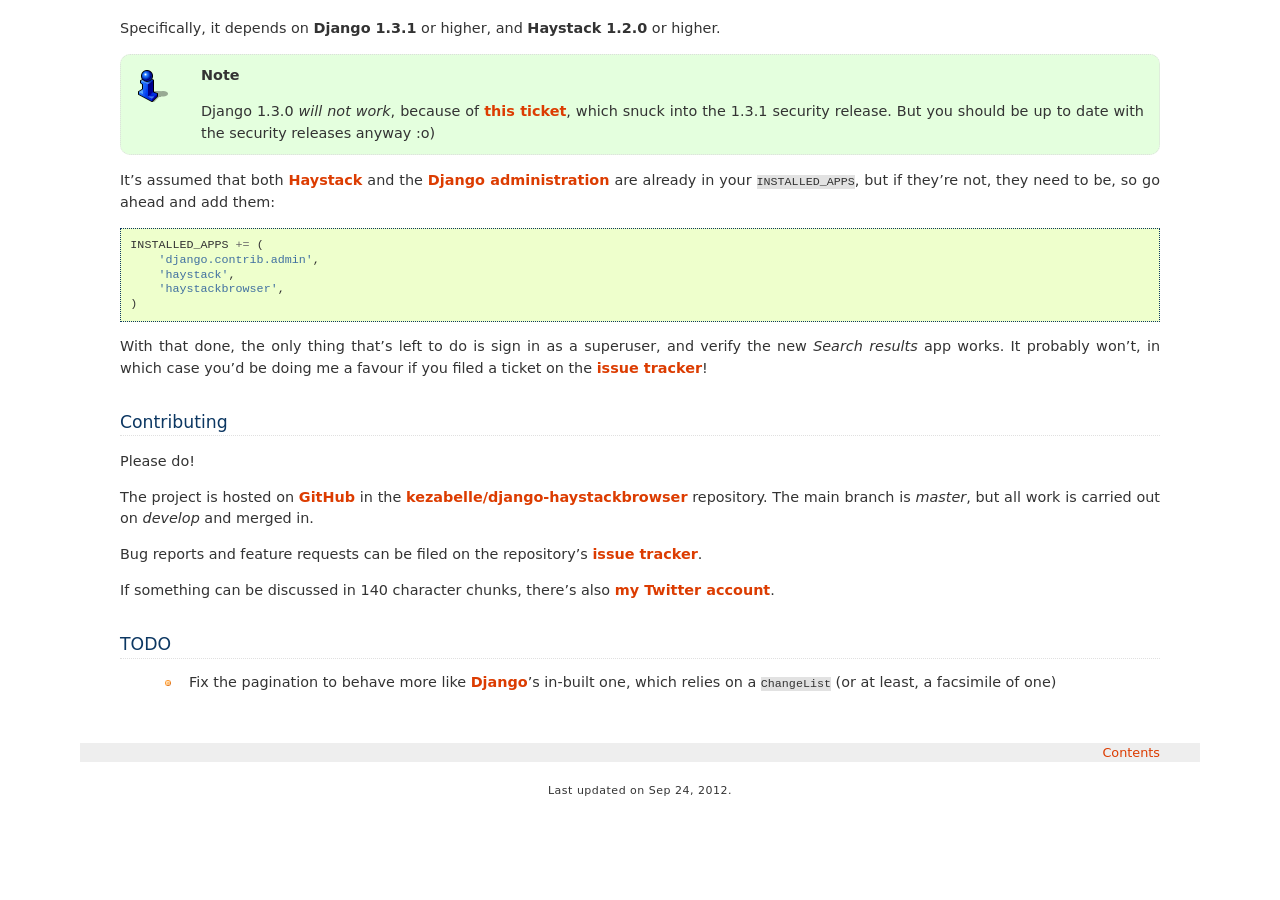
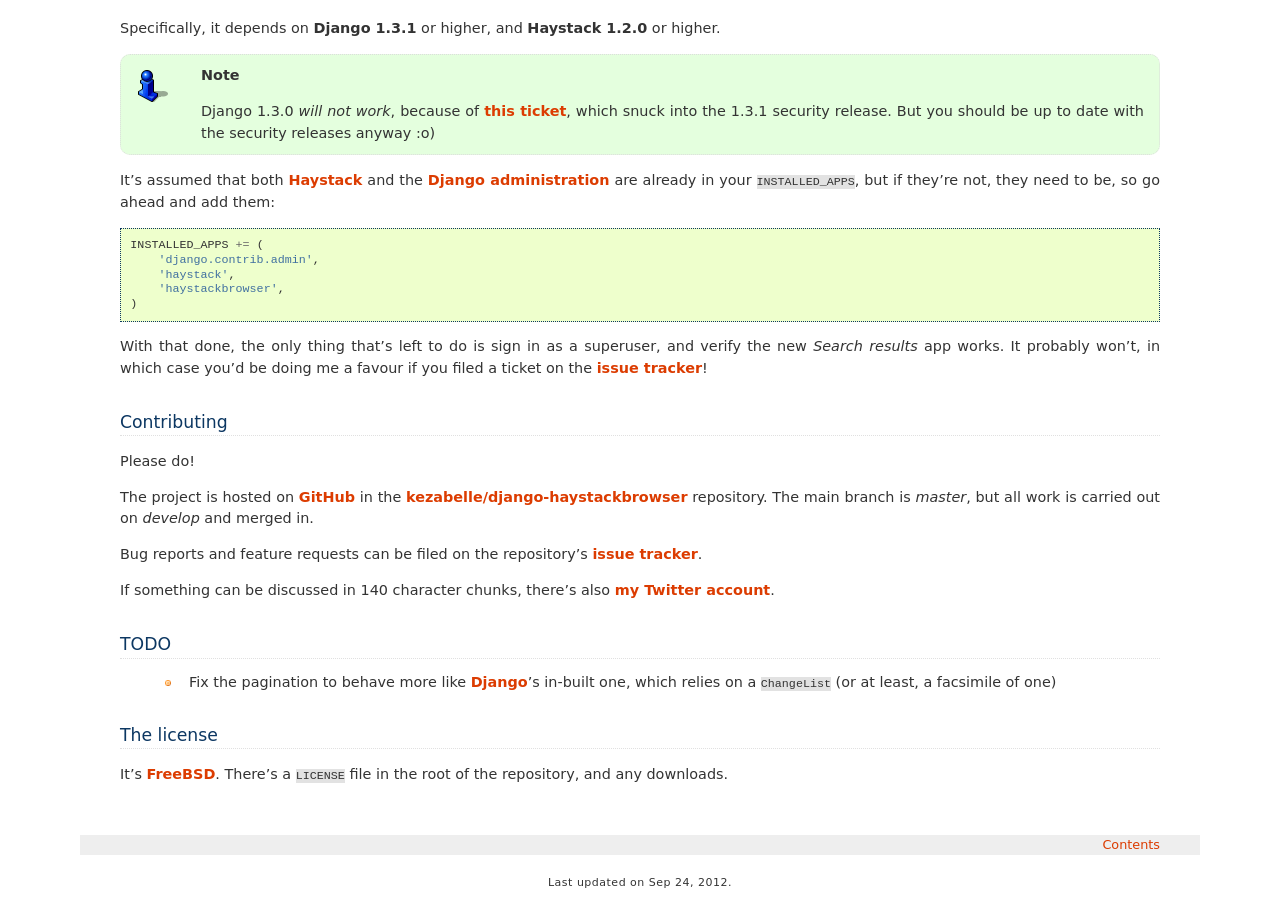
Before and after one commit to kezabelle/django-haystackbrowser, a Sphinx documentation site: the page built from docs/index.rst, in a window 1280 px wide and 900 px high, scrolled down 1413 px. Built offline with Sphinx 7.4.7, drawn with Linux system fonts in a browser that asks for light colours; before the commit the page ends 2220 px from its top, so only the background shows below that.

Commit message:
Add License info to docs/index

```diff
--- a/docs/index.rst
+++ b/docs/index.rst
@@ -10,6 +10,7 @@
 .. _kezabelle/django-haystackbrowser: https://github.com/kezabelle/django-haystackbrowser/
 .. _issue tracker: https://github.com/kezabelle/django-haystackbrowser/issues/
 .. _my Twitter account: https://twitter.com/kezabelle/
+.. _FreeBSD: http://en.wikipedia.org/wiki/BSD_licenses#2-clause_license_.28.22Simplified_BSD_License.22_or_.22FreeBSD_License.22.29
 
 django-haystackbrowser
 ======================
@@ -17,7 +18,7 @@
 :author: Keryn Knight
 
 .. toctree::
-   :maxdepth: 2
+    :maxdepth: 2
 
 In brief
 --------
@@ -145,3 +146,9 @@
 
  * Fix the pagination to behave more like `Django`_'s in-built one, which relies
    on a ``ChangeList`` (or at least, a facsimile of one)
+
+The license
+-----------
+
+It's `FreeBSD`_. There's a ``LICENSE`` file in the root of the repository, and
+any downloads.
```
